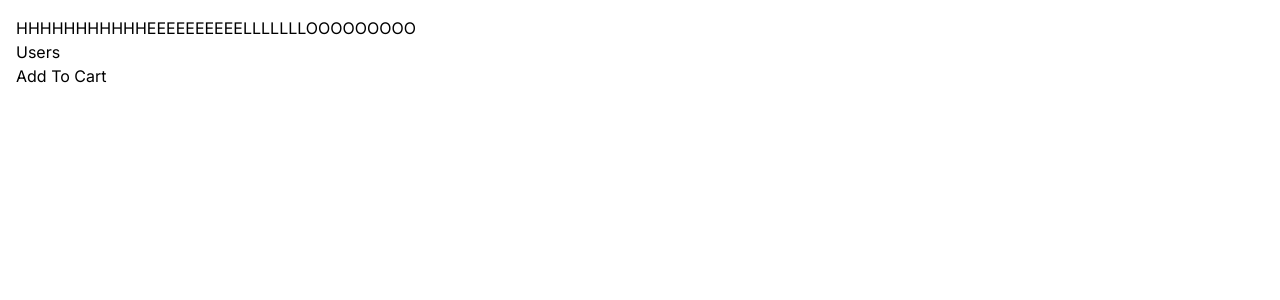
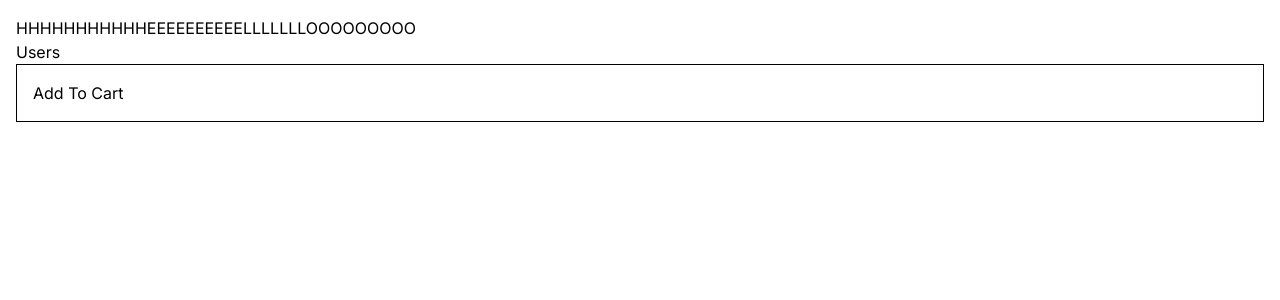
Before and after one commit to rajat0208/next-app, a Next.js app: page / in a window 1280 px wide. Shown: the top 300 px of the page. Built offline with nearby package versions, Linux system fonts and the light colour scheme.

Commit message:
css modules

```diff
--- /dev/null
+++ b/app/components/Product/product.module.css
@@ -0,0 +1,5 @@
+.card{
+
+    padding: 1rem;
+    border: 1px solid black;
+}
--- a/app/components/productCard.tsx
+++ b/app/components/productCard.tsx
@@ -1,8 +1,9 @@
 import React from 'react'
 import AddToCart from './addToCart'
+import styles from "./Product/product.module.css"
 const productCard = () => {
   return (
-    <div>
+    <div className={styles.card}>
         <AddToCart />
     </div>
   )
--- a/app/globals.css
+++ b/app/globals.css
@@ -4,15 +4,11 @@
 
 :root {
   --foreground-rgb: 0, 0, 0;
-  --background-start-rgb: 214, 219, 220;
-  --background-end-rgb: 255, 255, 255;
 }
 
 @media (prefers-color-scheme: dark) {
   :root {
     --foreground-rgb: 255, 255, 255;
-    --background-start-rgb: 0, 0, 0;
-    --background-end-rgb: 0, 0, 0;
   }
 }
 
--- a/app/users/page.tsx
+++ b/app/users/page.tsx
@@ -6,7 +6,7 @@ interface user{
 }
 
 const UsersPage = async() => {
-   const res= await fetch ('https://jsonplaceholder.typicode.com/users',{next:{revalidate:10}})
+   const res= await fetch ('https://jsonplaceholder.typicode.com/users',{cache:"no-store"})
    const users:user []=await res.json();
   return (
     <>
```
